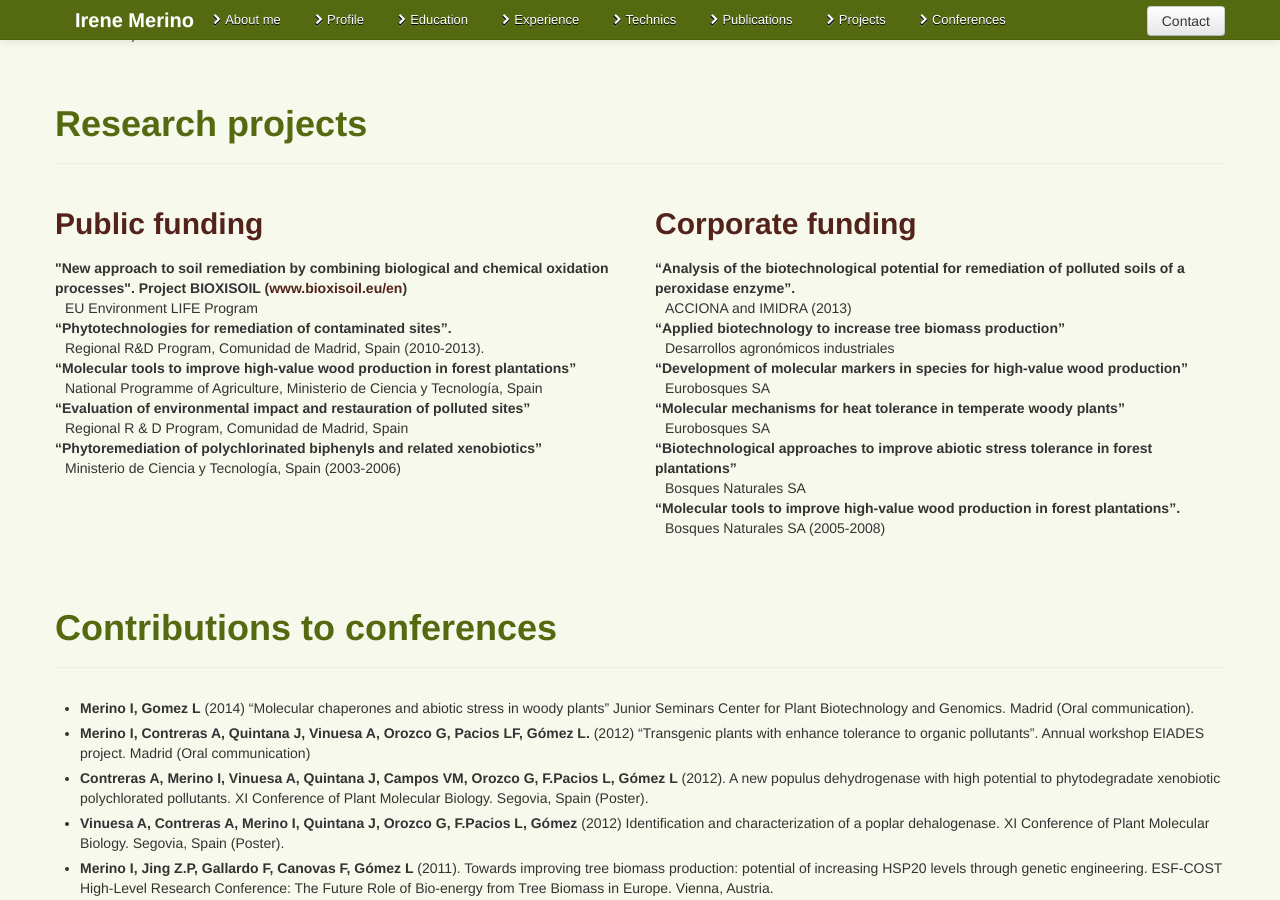
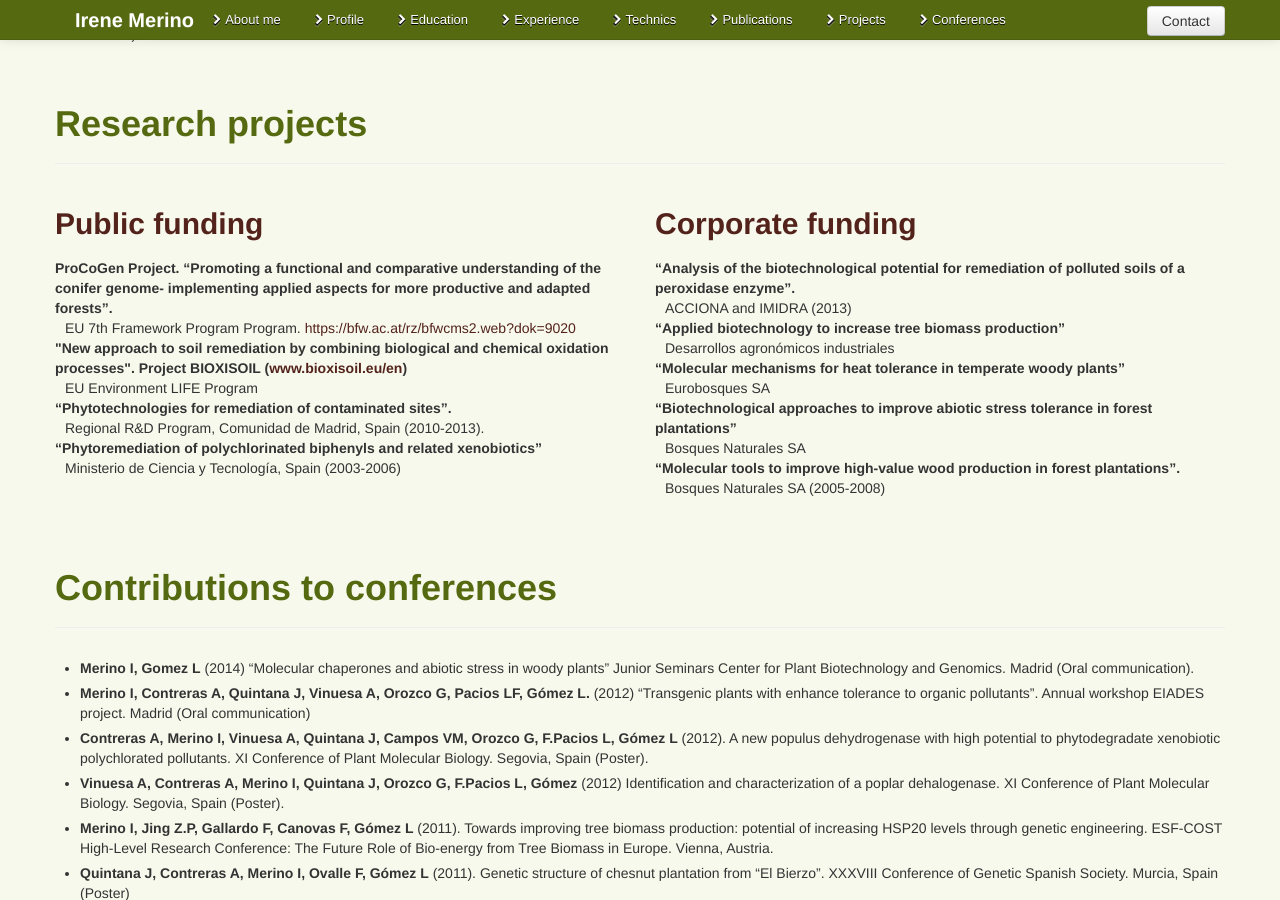
Before and after one commit to irenemerino/irenemerino, a Jekyll site: the page built from index.html, in a window 1280 px wide and 900 px high, scrolled down 4891 px. Built offline with Jekyll 4.4.1, drawn with Linux system fonts in a browser that asks for light colours; nearby versions of some CDN libraries.

Commit message:
updated projects list

```diff
--- a/index.html
+++ b/index.html
@@ -367,14 +367,12 @@
       <div class="span6">
         <h2>Public funding</h2>
         <dl>
+          <dt>ProCoGen Project. “Promoting a functional and comparative understanding of the conifer genome- implementing applied aspects for more productive and adapted forests”.</dt>
+          <dd>EU 7th Framework Program Program. <a href="https://bfw.ac.at/rz/bfwcms2.web?dok=9020">https://bfw.ac.at/rz/bfwcms2.web?dok=9020</a></dd>
           <dt>"New approach to soil remediation by combining biological and chemical oxidation processes". Project BIOXISOIL (<a href="http://www.bioxisoil.eu/en/">www.bioxisoil.eu/en</a>)</dt>
           <dd>EU Environment LIFE Program</dd>
           <dt>“Phytotechnologies for remediation of contaminated sites”.</dt>
           <dd>Regional R&D Program, Comunidad de Madrid, Spain (2010-2013).</dd>
-          <dt>“Molecular tools to improve high-value wood production in forest plantations”</dt>
-          <dd>National Programme of Agriculture, Ministerio de Ciencia y Tecnología, Spain</dd>
-          <dt>“Evaluation of environmental impact and restauration of polluted sites”</dt>
-          <dd>Regional R &amp; D Program, Comunidad de Madrid, Spain</dd>
           <dt>“Phytoremediation of polychlorinated biphenyls and related xenobiotics”</dt>
           <dd>Ministerio de Ciencia y Tecnología, Spain (2003-2006)</dd>
         </dl>
@@ -386,8 +384,6 @@
           <dd>ACCIONA and IMIDRA (2013)</dd>
           <dt>“Applied biotechnology to increase tree biomass production”</dt>
           <dd>Desarrollos agronómicos industriales</dd>
-          <dt>“Development of molecular markers in species for high-value wood production”</dt>
-          <dd>Eurobosques SA</dd>
           <dt>“Molecular mechanisms for heat tolerance in temperate woody plants”</dy>
           <dd>Eurobosques SA</dd>
           <dt>“Biotechnological approaches to improve abiotic stress tolerance in forest plantations”</dt>
```
